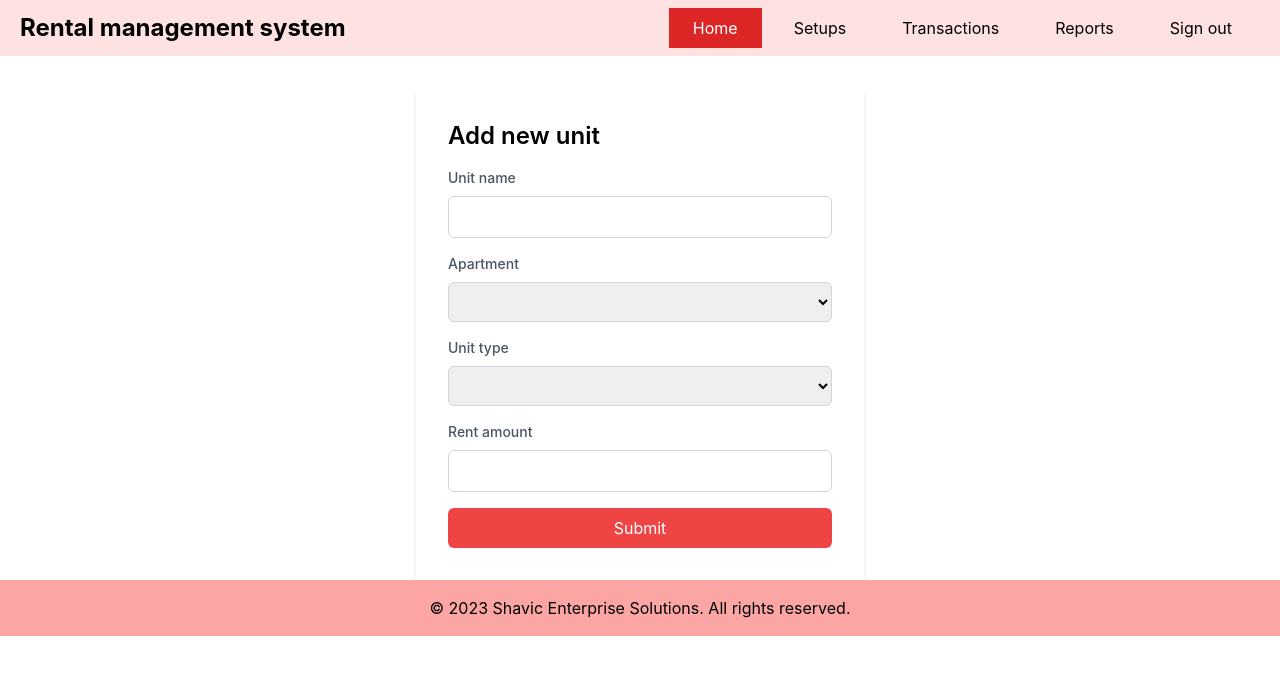
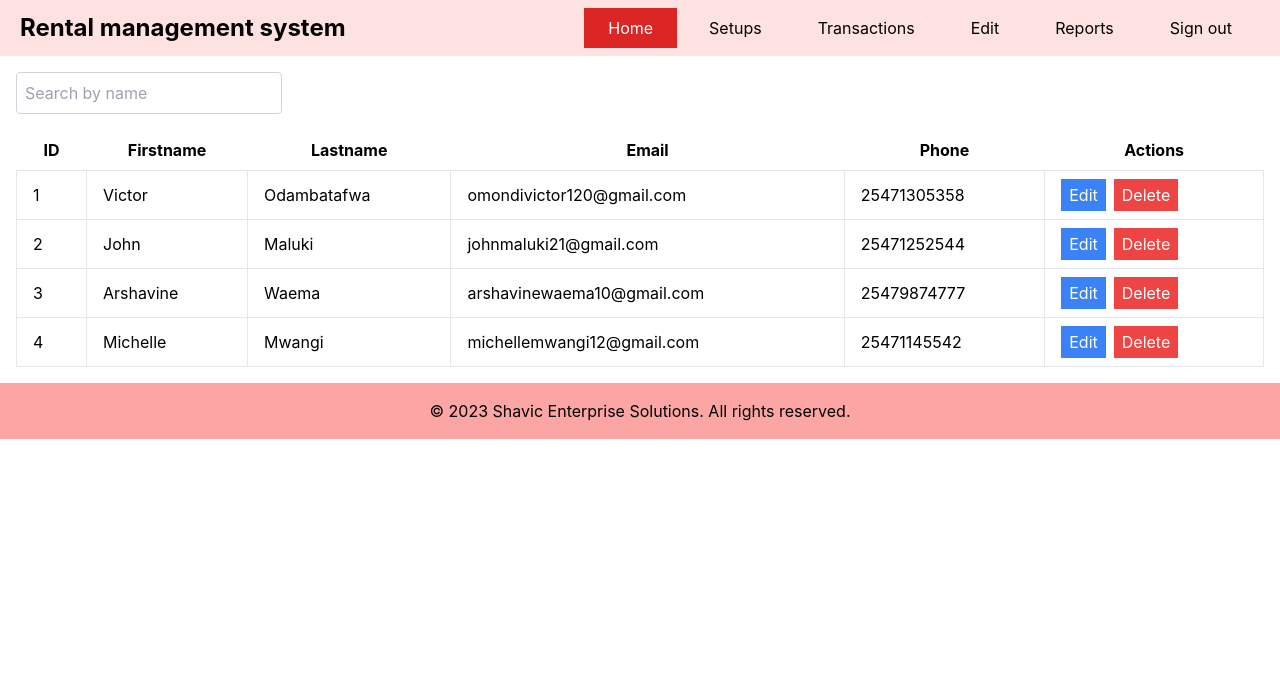
Before and after one commit to VictorOdambatafwa22/acumen-management-system, a React (Create React App) app in the folder client/: page /search-Edit-Delete-Tenant in a window 1280 px wide. Shown: the top 674 px of the page. Built offline with nearby package versions, Linux system fonts and the light colour scheme; a web font is replaced by a local one.

Commit message:
Created models and routed some components

```diff
--- a/client/package.json
+++ b/client/package.json
@@ -10,6 +10,7 @@
     "postcss": "^8.4.31",
     "react": "^18.2.0",
     "react-dom": "^18.2.0",
+    "react-router-dom": "^6.20.0",
     "react-scripts": "5.0.1",
     "tailwindcss": "^3.3.5",
     "web-vitals": "^2.1.4"
--- a/client/src/App.js
+++ b/client/src/App.js
@@ -1,17 +1,42 @@
 import React from 'react';
 import './App.css';
+import {Route, Routes} from 'react-router-dom'
 import NavBar from './Components/NavBar';
+import SearchEditDeleteTenant from './Components/SearchEditDeleteTenant';
+import Tenant from './Components/Tenant';
+import Footer from './Components/Footer';
+import Apartment from './Components/Apartment';
+import Location from './Components/Location';
+import Login from './Components/Login';
+// import OccupyUnit from './Components/OccupyUnit';
+import Owner from './Components/Owner';
+// import PayRent from './Components/PayRent';
+import SignUp from './Components/SignUp';
 import Unit from './Components/Unit';
-import Footer from './Components/Footer';
+import UnitType from './Components/UnitType';
+// import VacateUnit from './Components/VacateUnit';
 
-function App() {
+const App = () => {
+
   return (
     <div>
-    <NavBar />
+      <NavBar />
+    <Routes>
+    {/* <Route path='/' element={ <NavBar /> } />  */}
+      <Route path='login' element={<Login />} />
+      <Route path='signup' element={<SignUp />} />
 
-    <Unit />
+
+      <Route path='owner' element={<Owner />} />
+      <Route path='location' element={<Location />} />
+      <Route path='apartment' element={<Apartment />} />
+      <Route path='unit-Type' element={<UnitType />} />
+      <Route path='unit' element={<Unit />} />
+      <Route path='tenant' element={<Tenant />} />
+      <Route path='search-Edit-Delete-Tenant' element={<SearchEditDeleteTenant />} />
+
+    </Routes>
     <Footer />
-    {/* Add the rest of your content here */}
   </div>
   );
 }
--- a/client/src/Components/Apartment.js
+++ b/client/src/Components/Apartment.js
@@ -3,10 +3,9 @@ import '../App.css';
 
 function Apartment() {
   const [formData, setFormData] = useState({
-    firstName: '',
-    lastName: '',
-    email: '',
-    phoneNumber: '',
+    apartmentName: '',
+    locationName: '',
+    ownerName: '',
   });
 
   const handleChange = (e) => {
--- a/client/src/Components/NavBar.js
+++ b/client/src/Components/NavBar.js
@@ -37,22 +37,22 @@ return (
           <a href="m">Setups</a>
           <ul className='lg:absolute bg-red-300 top-10 left-0  lg:hidden group-hover:block lg:w-56'>
             <li className='my-1 hover:bg-red-400 px-6 py-2'>
-              <a href='m'>Add new Owner</a>
+              <a href='owner'>Add new owner</a>
             </li>
             <li className='my-1 hover:bg-red-400 px-6 py-2'>
-              <a href='m'>Add new Location</a>
+              <a href='location'>Add new location</a>
             </li>
             <li className='my-1 hover:bg-red-400 px-6 py-2'>
-              <a href='m'>Add new Apartment</a>
+              <a href='apartment'>Add new apartment</a>
             </li>
             <li className='my-1 hover:bg-red-400 px-6 py-2'>
-              <a href='m'>Add new Unit type</a>
+              <a href='unit-Type'>Add new unit type</a>
             </li>
             <li className='my-1 hover:bg-red-400 px-6 py-2'>
-              <a href='m'>Add new Unit</a>
+              <a href='unit'>Add new unit</a>
             </li>
             <li className='my-1 hover:bg-red-400 px-6 py-2'>
-              <a href='m'>Add new Tenant</a>
+              <a href='tenant'>Add new tenant</a>
             </li>
           </ul>
         </li>
@@ -72,12 +72,38 @@ return (
           </ul>
         </li>
 
+        <li className="hover:bg-red-300 mx-1 px-6 py-2 relative group">
+          <a href="m">Edit</a>
+          <ul className='lg:absolute bg-red-300 top-10 left-0  lg:hidden group-hover:block lg:w-56'>
+            <li className='my-1 hover:bg-red-400 px-6 py-2'>
+              <a href='m'>Edit owner</a>
+            </li>
+            <li className='my-1 hover:bg-red-400 px-6 py-2'>
+              <a href='m'>Edit location</a>
+            </li>
+            <li className='my-1 hover:bg-red-400 px-6 py-2'>
+              <a href='m'>Edit apartment</a>
+            </li>
+            <li className='my-1 hover:bg-red-400 px-6 py-2'>
+              <a href='m'>Edit unit type</a>
+            </li>
+            <li className='my-1 hover:bg-red-400 px-6 py-2'>
+              <a href='m'>Edit unit</a>
+            </li>
+            <li className='my-1 hover:bg-red-400 px-6 py-2'>
+              <a href='search-Edit-Delete-Tenant'>Edit tenant</a>
+
+            </li>
+          </ul>
+        </li>
+
+
         <li className="hover:bg-red-300 mx-1 px-6 py-2">
-          <a href="/">Reports</a>
+          <a href="m">Reports</a>
         </li>
 
         <li className="hover:bg-red-300 mx-1 px-6 py-2">
-          <a href="/">Sign out</a>
+          <a href="login">Sign out</a>
         </li>
 
       </ul>
--- /dev/null
+++ b/client/src/Components/SearchEditDeleteTenant.js
@@ -0,0 +1,70 @@
+import React, { useState } from 'react';
+
+const studentsData = [
+    { id: 1, firstName: 'Victor', lastName: 'Odambatafwa', email: 'omondivictor120@gmail.com', phoneNumber: +25471305358 },
+    { id: 2, firstName: 'John', lastName: 'Maluki', email: 'johnmaluki21@gmail.com', phoneNumber: +25471252544 },
+    { id: 3, firstName: 'Arshavine', lastName: 'Waema', email: 'arshavinewaema10@gmail.com', phoneNumber: +25479874777 },
+    { id: 4, firstName: 'Michelle', lastName: 'Mwangi', email: 'michellemwangi12@gmail.com', phoneNumber: +25471145542 },
+    // Add more students as needed
+  ];
+
+const SearchEditDeleteTenant = () => {
+   const [students, setStudents] = useState(studentsData);
+  const [searchTerm, setSearchTerm] = useState('');
+
+  const handleDelete = (id) => {
+    setStudents((prevStudents) => prevStudents.filter((student) => student.id !== id));
+  };
+
+  const filteredStudents = students.filter((student) =>
+    student.firstName.toLowerCase().includes(searchTerm.toLowerCase())
+  );
+  return (
+    <div className="container mx-auto p-4">
+    <input
+      type="text"
+      placeholder="Search by name"
+      className="mb-4 p-2 border border-gray-300 rounded"
+      value={searchTerm}
+      onChange={(e) => setSearchTerm(e.target.value)}
+    />
+    <table className="table-auto w-full">
+      <thead>
+        <tr>
+          <th className="px-4 py-2">ID</th>
+          <th className="px-4 py-2">Firstname</th>
+          <th className="px-4 py-2">Lastname</th>
+          <th className="px-4 py-2">Email</th>
+          <th className="px-4 py-2">Phone</th>
+          <th className="px-4 py-2">Actions</th>
+        </tr>
+      </thead>
+      <tbody>
+        {filteredStudents.map((student) => (
+          <tr key={student.id}>
+            <td className="border px-4 py-2">{student.id}</td>
+            <td className="border px-4 py-2">{student.firstName}</td>
+            <td className="border px-4 py-2">{student.lastName}</td>
+            <td className="border px-4 py-2">{student.email}</td>
+            <td className="border px-4 py-2">{student.phoneNumber}</td>
+            <td className="border px-4 py-2">
+              <button className="bg-blue-500 text-white px-2 py-1 mr-2">
+                Edit
+              </button>
+              <button
+                className="bg-red-500 text-white px-2 py-1"
+                onClick={() => handleDelete(student.id)}
+              >
+                Delete
+              </button>
+            </td>
+          </tr>
+        ))}
+      </tbody>
+    </table>
+  </div>
+
+  );
+};
+
+export default SearchEditDeleteTenant;
--- a/client/src/Components/SignUp.js
+++ b/client/src/Components/SignUp.js
@@ -7,3 +7,5 @@ export const SignUp = () => {
         </div>
     )
 }
+
+export default SignUp;
--- a/client/src/Components/Tenant.js
+++ b/client/src/Components/Tenant.js
@@ -1,9 +1,94 @@
-import React from 'react'
+import React, { useState } from 'react';
+import '../App.css';
 
-export const Tenant = () => {
-    return (
-        <div>
+function Tenant() {
+  const [formData, setFormData] = useState({
+    firstName: '',
+    lastName: '',
+    email: '',
+    phoneNumber: '',
+  });
 
+  const handleChange = (e) => {
+    const { name, value } = e.target;
+    setFormData((prevData) => ({ ...prevData, [name]: value }));
+  };
+
+  const handleSubmit = (e) => {
+    e.preventDefault();
+    // Add your form submission logic here
+    console.log('Form submitted:', formData);
+  };
+
+  return (
+    <div className="container mx-auto mt-8">
+      <form onSubmit={handleSubmit} className="max-w-md mx-auto bg-white p-8 shadow-md">
+        <h2 className="text-2xl font-semibold mb-4">Add new tenant</h2>
+        <div className="mb-4">
+          <label htmlFor="firstName" className="block text-gray-600 text-sm font-medium mb-2">
+            First Name
+          </label>
+          <input
+            type="text"
+            id="firstName"
+            name="firstName"
+            value={formData.firstName}
+            onChange={handleChange}
+            className="w-full px-3 py-2 border border-gray-300 rounded-md focus:outline-none focus:border-red-500"
+            required
+          />
         </div>
-    )
+        <div className="mb-4">
+          <label htmlFor="lastName" className="block text-gray-600 text-sm font-medium mb-2">
+            Last Name
+          </label>
+          <input
+            type="text"
+            id="lastName"
+            name="lastName"
+            value={formData.lastName}
+            onChange={handleChange}
+            className="w-full px-3 py-2 border border-gray-300 rounded-md focus:outline-none focus:border-red-500"
+            required
+          />
+        </div>
+        <div className="mb-4">
+          <label htmlFor="email" className="block text-gray-600 text-sm font-medium mb-2">
+            Email
+          </label>
+          <input
+            type="email"
+            id="email"
+            name="email"
+            value={formData.email}
+            onChange={handleChange}
+            className="w-full px-3 py-2 border border-gray-300 rounded-md focus:outline-none focus:border-red-500"
+            required
+          />
+        </div>
+        <div className="mb-4">
+          <label htmlFor="phoneNumber" className="block text-gray-600 text-sm font-medium mb-2">
+            Phone Number
+          </label>
+          <input
+            type="tel"
+            id="phoneNumber"
+            name="phoneNumber"
+            value={formData.phoneNumber}
+            onChange={handleChange}
+            className="w-full px-3 py-2 border border-gray-300 rounded-md focus:outline-none focus:border-red-500"
+            required
+          />
+        </div>
+        <button
+          // type="submit"
+          className="w-full bg-red-500 text-white py-2 px-4 rounded-md hover:bg-red-500 focus:outline-none"
+        >
+          Submit
+        </button>
+      </form>
+    </div>
+  );
 }
+
+export default Tenant;
--- a/client/src/Components/UnitType.js
+++ b/client/src/Components/UnitType.js
@@ -28,9 +28,9 @@ function UnitType() {
           </label>
           <input
             type="text"
-            id="unitType"
-            name="unitType"
-            value={formData.location}
+            id="unitTypeName"
+            name="unitTypeName"
+            value={formData.unitTypeName}
             onChange={handleChange}
             className="w-full px-3 py-2 border border-gray-300 rounded-md focus:outline-none focus:border-red-500"
             required
--- a/client/src/index.js
+++ b/client/src/index.js
@@ -3,13 +3,14 @@ import ReactDOM from 'react-dom/client';
 import './index.css';
 import App from './App';
 import reportWebVitals from './reportWebVitals';
+import { BrowserRouter } from 'react-router-dom';
 
 
 const root = ReactDOM.createRoot(document.getElementById('root'));
 root.render(
-  <React.StrictMode>
-    <App />
-  </React.StrictMode>
+<BrowserRouter>
+  <App />
+</BrowserRouter>
 );
 
 // If you want to start measuring performance in your app, pass a function
```
Also changed, not shown: client/src/Components/Location.js (+4 -6 lines), client/src/Components/Login.js (+41 -7 lines), 1 other file (tests, documents, lock files or other folders).
